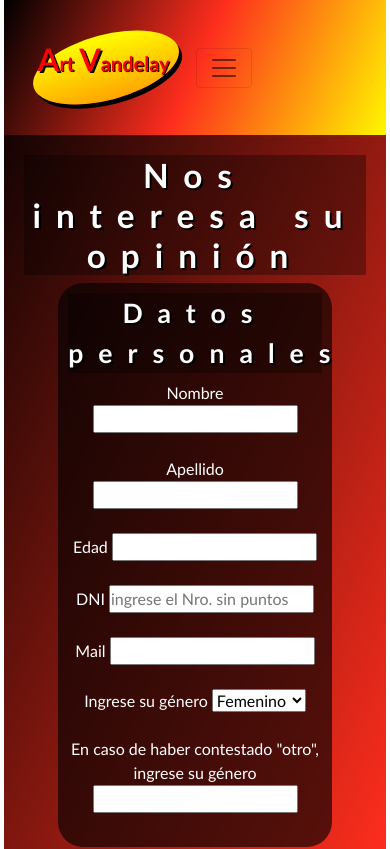
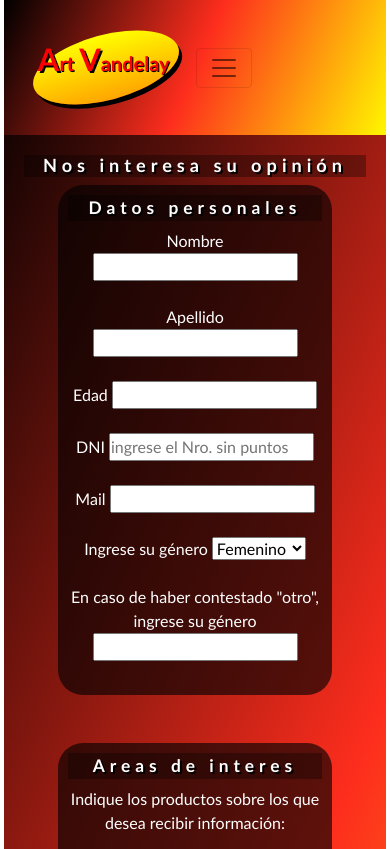
Before and after one commit to Pavlopkin/Art-Vandelay, a website: page contacto.html in a window 390 px wide. Shown: the top 849 px of the page. Drawn offline with nearby package versions, Linux system fonts and the light colour scheme; a web font is replaced by a local one.

Commit message:
buck up cuarta entrega

```diff
--- a/scss/style.scss
+++ b/scss/style.scss
@@ -464,11 +464,22 @@ historia - poductos - ubicacion - contacto*/
     .carousel-inner{
         height: $tamanoPortada/2;
     }
+    /*compartido en todas las secciones*/
+    .titulos{
+        font-size: $titulos/1.7;
+        letter-spacing: 10px;
+    }
+    .titulos--principales{
+        font-size: $titulos/1.8;
+    }
+    .titulos--secundarios{
+        font-size: $titulos/1.9;
+    }
+    .titulos--productos{
+        font-size: $titulos/1.9;
+    }
     /*historia*/
     .secciones{
-        .secciones__titulos{
-            font-size: $titulos/1.5;
-        }
         .secciones__texto{
             font-size: $titulos/2;
         }
@@ -491,11 +502,22 @@ historia - poductos - ubicacion - contacto*/
             height: $medidaFotos/1.7;
         }
     }
+    /*compartido en todas las secciones*/
+    .titulos{
+        font-size: $titulos/2;
+        letter-spacing: 5px;
+    }
+    .titulos--principales{
+        font-size: $titulos/2.2;
+    }
+    .titulos--secundarios{
+        font-size: $titulos/2.3;
+    }
+    .titulos--productos{
+        font-size: $titulos/2.3;
+    }
     /*historia*/
     .secciones{
-        .secciones__titulos{
-            font-size: $titulos/2;
-        }
         .secciones__texto{
             font-size: $titulos/2.2;
         }
```
Also changed, not shown: css/style.css.
